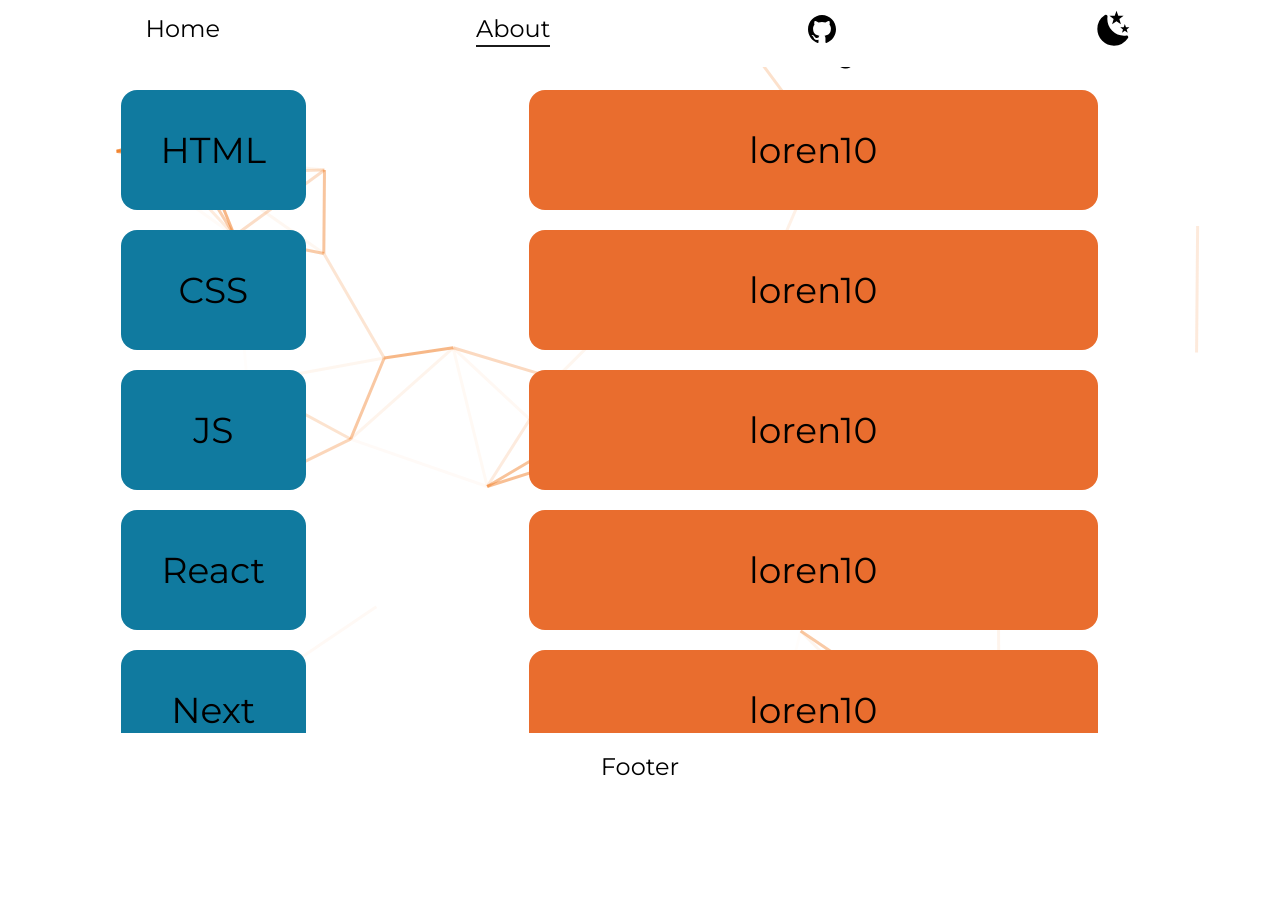
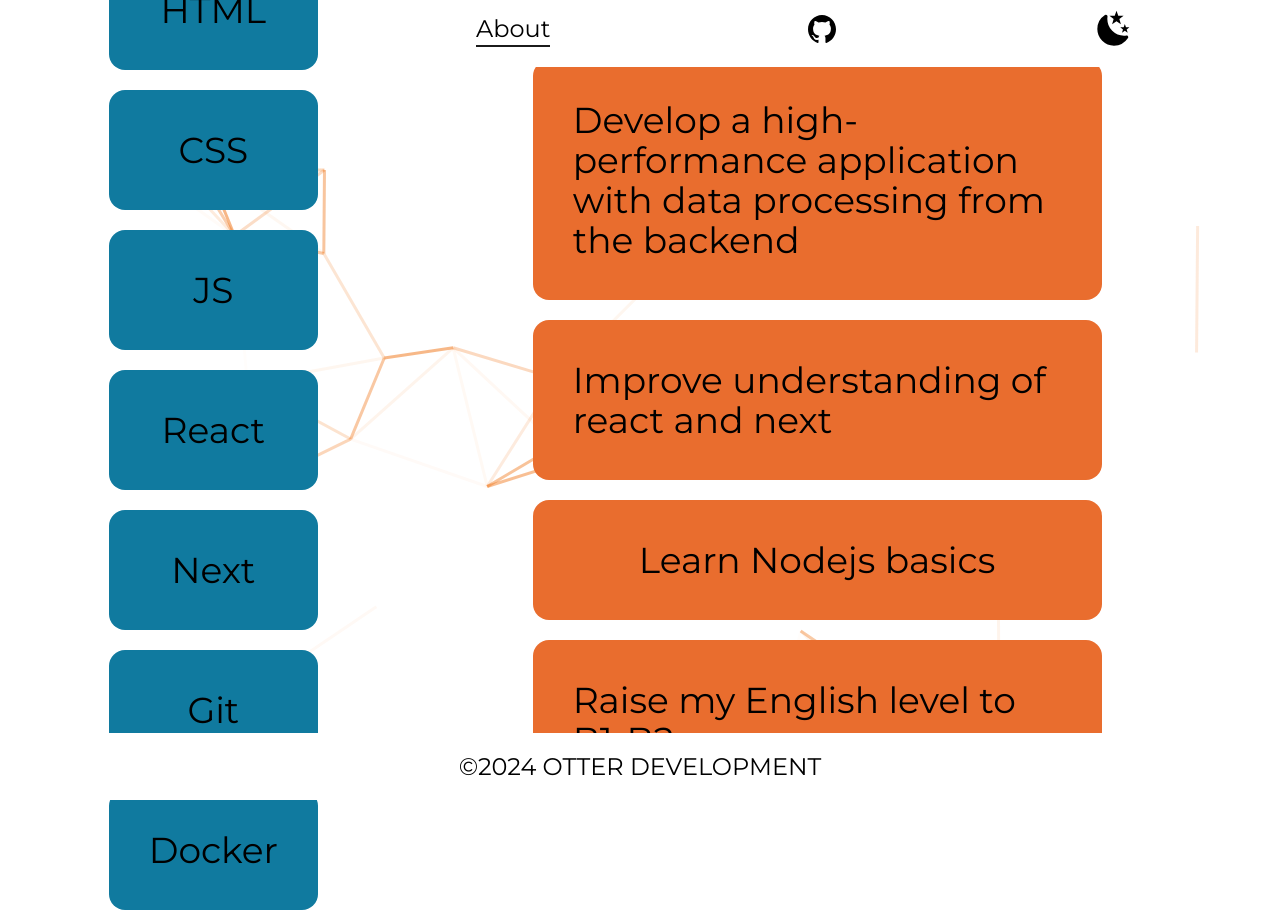
Before and after one commit to Lipash/pet, a Next.js app in the folder my-app/: page /about in a window 1280 px wide. Before the commit the page ends 800 px from the top, so only its background shows below. Built offline with nearby package versions, Linux system fonts and the light colour scheme.

Commit message:
need-add-docker

```diff
--- a/my-app/src/app/body.tsx
+++ b/my-app/src/app/body.tsx
@@ -13,14 +13,11 @@ export default function Body(prop: Tailwind) {
       <div className="dark:bg-greyText text-left sm:row-span-9 sm:col-span-6 sm:flex sm:flex-col sm:justify-center xl:row-span-8 2xl:pl-32">
         <ParticlesContainer />
         <AnimatedText
-          text="OTTER DEVELOPMENT"
+          text="Frontend developer"
           className="bg-white dark:bg-greyText font-black sl:text-5xl text-4xl lg:text-9xl text-orangeText break-words p-2 whitespace-break-spaces"
         />
         <AnimatedText
-          text="Lorem ipsum dolor sit amet consectetur adipisicing elit. Repellat
-          assumenda aut excepturi voluptate, voluptates sint quas, quis placeat
-          eaque amet tempore quisquam voluptas rem dolore ex, et fugiat libero.
-          Aliquam!"
+          text="I specialize in creating modern web applications using Next.js and TypeScript. My skills include developing responsive interfaces and continuous self-improvement in the field of IT technologies"
           className="bg-white z-10 dark:bg-greyText text-2xl md:text-3xl lg:text-4xl text-greyText dark:text-[white] 2xl:pt-32 p-2"
         ></AnimatedText>
       </div>
--- a/my-app/src/app/footter.tsx
+++ b/my-app/src/app/footter.tsx
@@ -1,5 +1,5 @@
 import Tailwind from '@/api/TailwindInterface'
 
 export default function Footter(prop: Tailwind) {
-  return <div className={prop.className}>Footer</div>
+  return <div className={prop.className}>©2024 OTTER DEVELOPMENT</div>
 }
--- a/my-app/src/components/skills.tsx
+++ b/my-app/src/components/skills.tsx
@@ -61,23 +61,27 @@ export default function Skills(prop: Tailwind) {
       <ParticlesContainer />
       <motion.div className="flex flex-col gap-5 ">
         <div className="items-center flex justify-center text-4xl font-semibold">
-          Skills
+          Skills:
         </div>
         <SkillsDiv skill="HTML" delay={1} />
         <SkillsDiv skill="CSS" delay={1.1} />
         <SkillsDiv skill="JS" delay={1.2} />
         <SkillsDiv skill="React" delay={1.3} />
         <SkillsDiv skill="Next" delay={1.4} />
+        <SkillsDiv skill="Git" delay={1.5} />
+        <SkillsDiv skill="Docker" delay={1.6} />
       </motion.div>
       <motion.div className="flex flex-col  z-0 items-center justify-center gap-5 w-2/3">
         <div className="items-center flex justify-center text-4xl font-semibold">
-          FAQ
+          Development plans:
         </div>
-        <FaqDiv skill="loren10" delay={1.4} />
-        <FaqDiv skill="loren10" delay={1.3} />
-        <FaqDiv skill="loren10" delay={1.2} />
-        <FaqDiv skill="loren10" delay={1.1} />
-        <FaqDiv skill="loren10" delay={1} />
+        <FaqDiv
+          skill="Develop a high-performance application with data processing from the backend"
+          delay={1.3}
+        />
+        <FaqDiv skill="Improve understanding of react and next" delay={1.2} />
+        <FaqDiv skill="Learn Nodejs basics" delay={1.1} />
+        <FaqDiv skill="Raise my English level to B1-B2" delay={1} />
       </motion.div>
     </div>
   )
```
